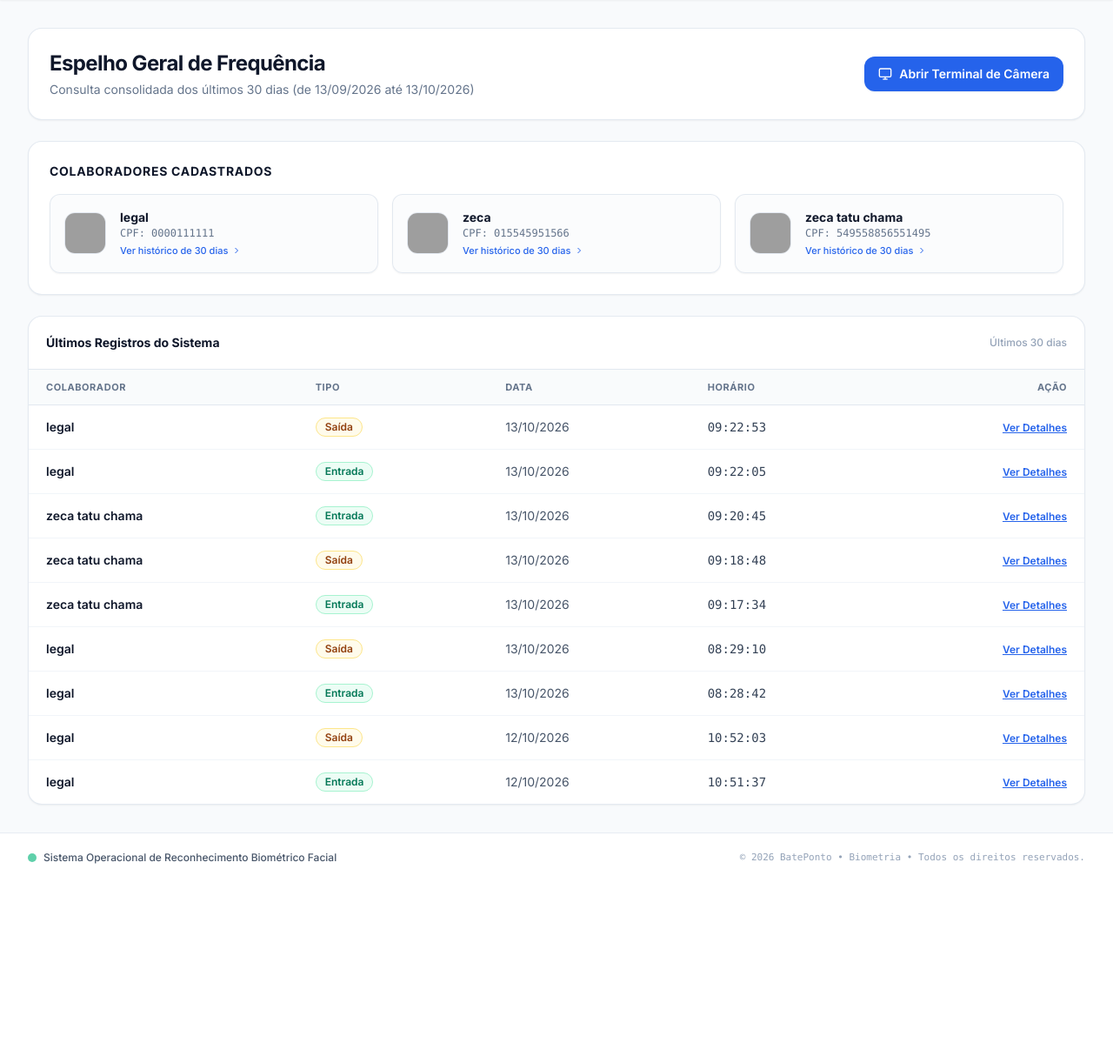
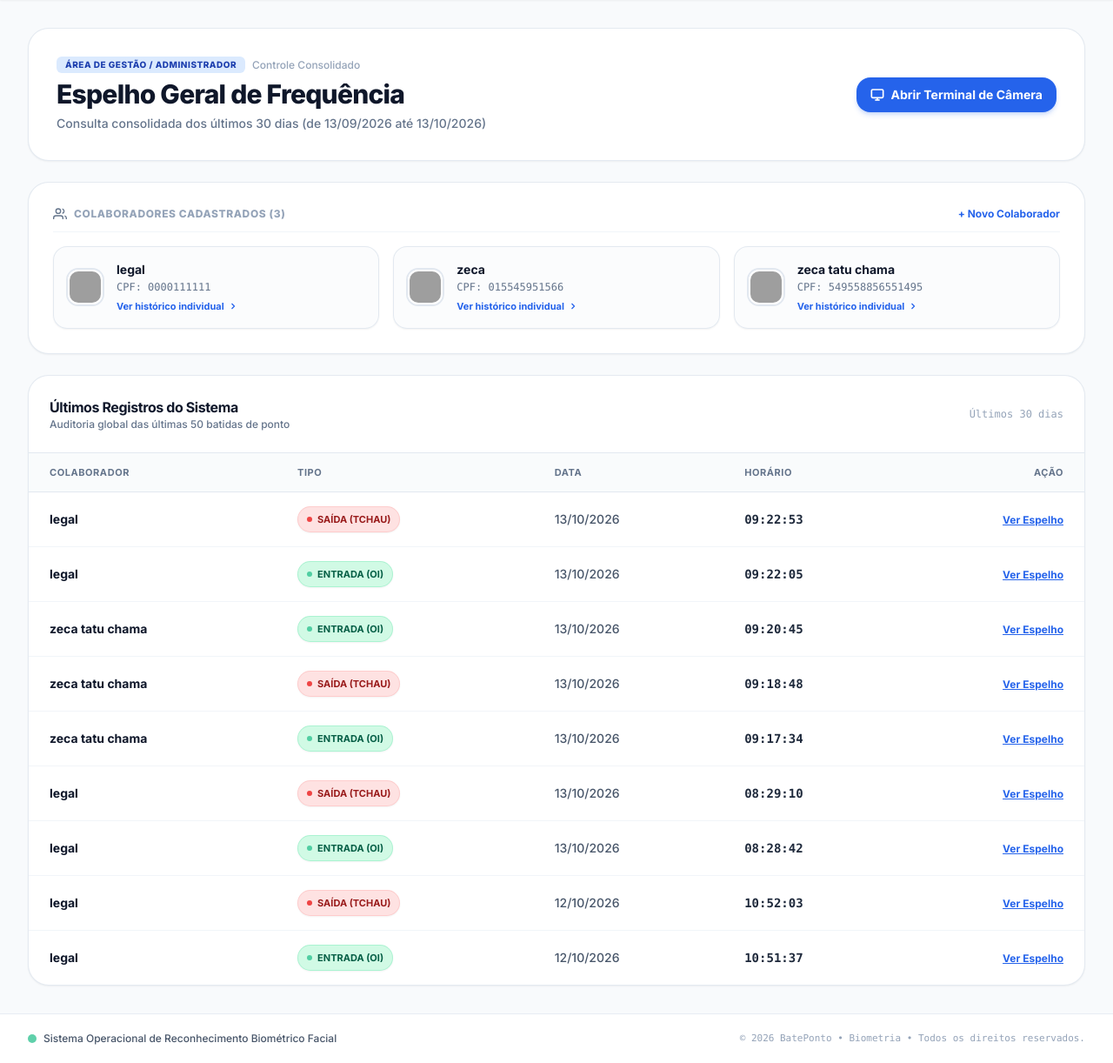
Before and after one commit to Matheus-a31/RECONHECIMENTO-FACIAL, a Django app: page /historico/ in a window 1280 px wide. Shown: the part 65-1287 px from the top of the page at 87% size. Before the commit the page ends 1058 px from the top, so only its background shows below. Run offline with Django 5.2, Linux system fonts and the light colour scheme; a user stored in the database is signed in; data comes from the database, SQL or seed files in the repository; some libraries are stand-ins or nearby versions; grey boxes are pictures that could not be loaded.

```diff
--- a/templates/historico_geral.html
+++ b/templates/historico_geral.html
@@ -1,24 +1,31 @@
 {% extends 'base.html' %}
 
 {% block title %}
-Espelho Geral de Frequência (Últimos 30 Dias) | BioPonto
+Espelho Geral de Frequência (Admin) | BatePonto
 {% endblock title %}
 
 {% block content %}
 <div class="space-y-6">
 
-    <!-- Header -->
-    <div class="flex flex-col md:flex-row md:items-center justify-between gap-4 bg-white p-6 rounded-2xl border border-slate-200/90 shadow-sm">
-        <div>
-            <h1 class="text-xl sm:text-2xl font-bold text-slate-900 tracking-tight">Espelho Geral de Frequência</h1>
-            <p class="text-xs sm:text-sm text-slate-500 mt-1">
+    <!-- Header com Identificação de Perfil de Gestão -->
+    <div class="flex flex-col md:flex-row md:items-center justify-between gap-5 bg-white p-6 sm:p-8 rounded-3xl border border-slate-200/90 shadow-sm">
+        <div class="space-y-1.5">
+            <div class="flex items-center gap-2">
+                <span class="text-[10px] font-extrabold px-2.5 py-0.5 rounded-md bg-blue-100 text-blue-800 uppercase tracking-wider">
+                    Área de Gestão / Administrador
+                </span>
+                <span class="text-xs text-slate-400 font-medium">Controle Consolidado</span>
+            </div>
+            <h1 class="text-2xl sm:text-3xl font-extrabold text-slate-900 tracking-tight">Espelho Geral de Frequência</h1>
+            <p class="text-xs sm:text-sm text-slate-500 font-medium">
                 Consulta consolidada dos últimos 30 dias (de {{ data_limite|date:"d/m/Y" }} até {{ hoje|date:"d/m/Y" }})
             </p>
         </div>
 
         <div class="flex items-center gap-3">
-            <a href="{% url 'home' %}?tipo=ENTRADA" class="inline-flex items-center gap-2 px-4 py-2.5 rounded-xl bg-blue-600 hover:bg-blue-700 text-white font-semibold text-xs sm:text-sm shadow-sm transition">
-                <svg class="w-4 h-4" viewBox="0 0 24 24" fill="none" stroke="currentColor" stroke-width="2">
+            <a href="{% url 'home' %}?tipo=ENTRADA"
+               class="inline-flex items-center gap-2 px-4 py-2.5 rounded-2xl bg-blue-600 hover:bg-blue-700 text-white font-bold text-xs sm:text-sm shadow-md shadow-blue-600/20 transition duration-150">
+                <svg class="w-4 h-4" viewBox="0 0 24 24" fill="none" stroke="currentColor" stroke-width="2.5">
                     <rect x="2" y="3" width="20" height="14" rx="2" ry="2"></rect>
                     <line x1="8" y1="21" x2="16" y2="21"></line>
                     <line x1="12" y1="17" x2="12" y2="21"></line>
@@ -28,33 +35,41 @@ Espelho Geral de Frequência (Últimos 30 Dias) | BioPonto
         </div>
     </div>
 
-    <!-- Cards dos Funcionários Cadastrados -->
-    <div class="bg-white p-6 rounded-2xl border border-slate-200/90 shadow-sm">
-        <h2 class="text-sm font-bold text-slate-900 uppercase tracking-wider mb-4">Colaboradores Cadastrados</h2>
+    <!-- Cards dos Funcionários Cadastrados (Componente Avatar) -->
+    <div class="bg-white p-6 sm:p-7 rounded-3xl border border-slate-200/90 shadow-sm space-y-4">
+        <div class="flex items-center justify-between pb-3 border-b border-slate-100">
+            <h2 class="text-xs font-extrabold text-slate-400 uppercase tracking-wider flex items-center gap-2">
+                <svg class="w-4 h-4 text-slate-500" viewBox="0 0 24 24" fill="none" stroke="currentColor" stroke-width="2">
+                    <path d="M17 21v-2a4 4 0 0 0-4-4H5a4 4 0 0 0-4 4v2"></path>
+                    <circle cx="9" cy="7" r="4"></circle>
+                    <path d="M23 21v-2a4 4 0 0 0-3-3.87"></path>
+                    <path d="M16 3.13a4 4 0 0 1 0 7.75"></path>
+                </svg>
+                Colaboradores Cadastrados ({{ funcionarios|length }})
+            </h2>
+            <a href="{% url 'criar_funcionario' %}" class="text-xs font-bold text-blue-600 hover:text-blue-800 transition">
+                + Novo Colaborador
+            </a>
+        </div>
+
         <div class="grid grid-cols-1 sm:grid-cols-2 lg:grid-cols-3 gap-4">
             {% for func in funcionarios %}
-            <a href="{% url 'historico_funcionario' func.id %}" class="group p-4 rounded-xl border border-slate-200/90 hover:border-blue-400 bg-slate-50/50 hover:bg-white transition shadow-sm hover:shadow-md flex items-center gap-4">
-                {% if func.foto %}
-                    <img src="{{ func.foto.url }}" alt="{{ func.nome }}" class="w-12 h-12 rounded-xl object-cover border border-slate-200">
-                {% else %}
-                    <div class="w-12 h-12 rounded-xl bg-slate-200 flex items-center justify-center text-slate-500">
-                        <svg class="w-6 h-6" viewBox="0 0 24 24" fill="none" stroke="currentColor" stroke-width="1.5">
-                            <path d="M20 21v-2a4 4 0 0 0-4-4H8a4 4 0 0 0-4 4v2"></path>
-                            <circle cx="12" cy="7" r="4"></circle>
-                        </svg>
-                    </div>
-                {% endif %}
+            <a href="{% url 'historico_funcionario' func.id %}"
+               class="group p-4 rounded-2xl border border-slate-200/90 hover:border-blue-400 bg-slate-50/50 hover:bg-white transition duration-150 shadow-sm hover:shadow-md flex items-center gap-4">
+
+                {% include "components/avatar_badge.html" with funcionario=func tamanho="sm" mostrar_halo=False %}
+
                 <div class="flex-1 min-w-0">
                     <h3 class="text-sm font-bold text-slate-900 truncate group-hover:text-blue-600 transition">{{ func.nome }}</h3>
-                    <p class="text-xs text-slate-500 font-mono">CPF: {{ func.cpf }}</p>
-                    <p class="text-[11px] text-blue-600 font-medium mt-1 flex items-center gap-1">
-                        <span>Ver histórico de 30 dias</span>
-                        <svg class="w-3 h-3 group-hover:translate-x-0.5 transition" viewBox="0 0 24 24" fill="none" stroke="currentColor" stroke-width="2"><polyline points="9 18 15 12 9 6"></polyline></svg>
+                    <p class="text-xs text-slate-500 font-mono mt-0.5">CPF: {{ func.cpf }}</p>
+                    <p class="text-[11px] text-blue-600 font-bold mt-1.5 flex items-center gap-1">
+                        <span>Ver histórico individual</span>
+                        <svg class="w-3 h-3 group-hover:translate-x-1 transition" viewBox="0 0 24 24" fill="none" stroke="currentColor" stroke-width="2.5"><polyline points="9 18 15 12 9 6"></polyline></svg>
                     </p>
                 </div>
             </a>
             {% empty %}
-            <div class="col-span-full py-8 text-center text-slate-400 text-sm">
+            <div class="col-span-full py-12 text-center text-slate-400 text-sm">
                 Nenhum funcionário cadastrado no sistema ainda.
             </div>
             {% endfor %}
@@ -62,44 +77,40 @@ Espelho Geral de Frequência (Últimos 30 Dias) | BioPonto
     </div>
 
     <!-- Tabela Geral de Pontos Recentes -->
-    <div class="bg-white rounded-2xl border border-slate-200/90 shadow-sm overflow-hidden">
-        <div class="p-5 border-b border-slate-200 flex items-center justify-between">
-            <h3 class="text-sm font-bold text-slate-900">Últimos Registros do Sistema</h3>
-            <span class="text-xs text-slate-400 font-medium">Últimos 30 dias</span>
+    <div class="bg-white rounded-3xl border border-slate-200/90 shadow-sm overflow-hidden">
+        <div class="p-6 border-b border-slate-200 flex items-center justify-between">
+            <div>
+                <h3 class="text-base font-bold text-slate-900 tracking-tight">Últimos Registros do Sistema</h3>
+                <p class="text-xs text-slate-500 font-medium">Auditoria global das últimas 50 batidas de ponto</p>
+            </div>
+            <span class="text-xs text-slate-400 font-mono font-medium">Últimos 30 dias</span>
         </div>
 
         {% if pontos_recentes %}
         <div class="overflow-x-auto">
             <table class="w-full text-left border-collapse">
                 <thead>
-                    <tr class="bg-slate-50/80 text-[11px] font-semibold uppercase tracking-wider text-slate-500 border-b border-slate-200">
-                        <th class="py-3 px-5">Colaborador</th>
-                        <th class="py-3 px-5">Tipo</th>
-                        <th class="py-3 px-5">Data</th>
-                        <th class="py-3 px-5">Horário</th>
-                        <th class="py-3 px-5 text-right">Ação</th>
+                    <tr class="bg-slate-50/80 text-[11px] font-extrabold uppercase tracking-wider text-slate-500 border-b border-slate-200">
+                        <th class="py-3.5 px-6">Colaborador</th>
+                        <th class="py-3.5 px-6">Tipo</th>
+                        <th class="py-3.5 px-6">Data</th>
+                        <th class="py-3.5 px-6">Horário</th>
+                        <th class="py-3.5 px-6 text-right">Ação</th>
                     </tr>
                 </thead>
                 <tbody class="divide-y divide-slate-100 text-sm">
                     {% for p in pontos_recentes %}
-                    <tr class="hover:bg-slate-50/60 transition">
-                        <td class="py-3.5 px-5 font-semibold text-slate-900">{{ p.funcionario.nome }}</td>
-                        <td class="py-3.5 px-5">
-                            {% if p.tipo == 'ENTRADA' %}
-                            <span class="inline-flex items-center gap-1 px-2.5 py-0.5 rounded-full text-xs font-semibold bg-emerald-50 text-emerald-700 border border-emerald-200">
-                                Entrada
-                            </span>
-                            {% else %}
-                            <span class="inline-flex items-center gap-1 px-2.5 py-0.5 rounded-full text-xs font-semibold bg-amber-50 text-amber-800 border border-amber-200">
-                                Saída
-                            </span>
-                            {% endif %}
+                    <tr class="hover:bg-slate-50/80 transition group">
+                        <td class="py-4 px-6 font-bold text-slate-900">{{ p.funcionario.nome }}</td>
+                        <td class="py-4 px-6">
+                            {% include "components/status_pill.html" with tipo=p.tipo %}
                         </td>
-                        <td class="py-3.5 px-5 text-slate-600">{{ p.data|date:"d/m/Y" }}</td>
-                        <td class="py-3.5 px-5 font-mono text-slate-700 font-medium">{{ p.hora|time:"H:i:s" }}</td>
-                        <td class="py-3.5 px-5 text-right">
-                            <a href="{% url 'historico_funcionario' p.funcionario.id %}" class="text-xs font-semibold text-blue-600 hover:text-blue-800 underline">
-                                Ver Detalhes
+                        <td class="py-4 px-6 text-slate-600 font-medium">{{ p.data|date:"d/m/Y" }}</td>
+                        <td class="py-4 px-6 font-mono font-bold text-slate-800">{{ p.hora|time:"H:i:s" }}</td>
+                        <td class="py-4 px-6 text-right">
+                            <a href="{% url 'historico_funcionario' p.funcionario.id %}"
+                               class="text-xs font-bold text-blue-600 hover:text-blue-800 underline">
+                                Ver Espelho
                             </a>
                         </td>
                     </tr>
@@ -108,8 +119,8 @@ Espelho Geral de Frequência (Últimos 30 Dias) | BioPonto
             </table>
         </div>
         {% else %}
-        <div class="p-8 text-center text-slate-400 text-xs">
-            Nenhum registro de ponto registrado nos últimos 30 dias.
+        <div class="py-12 text-center text-slate-400 text-sm">
+            Nenhum ponto registrado nos últimos 30 dias.
         </div>
         {% endif %}
     </div>
```
